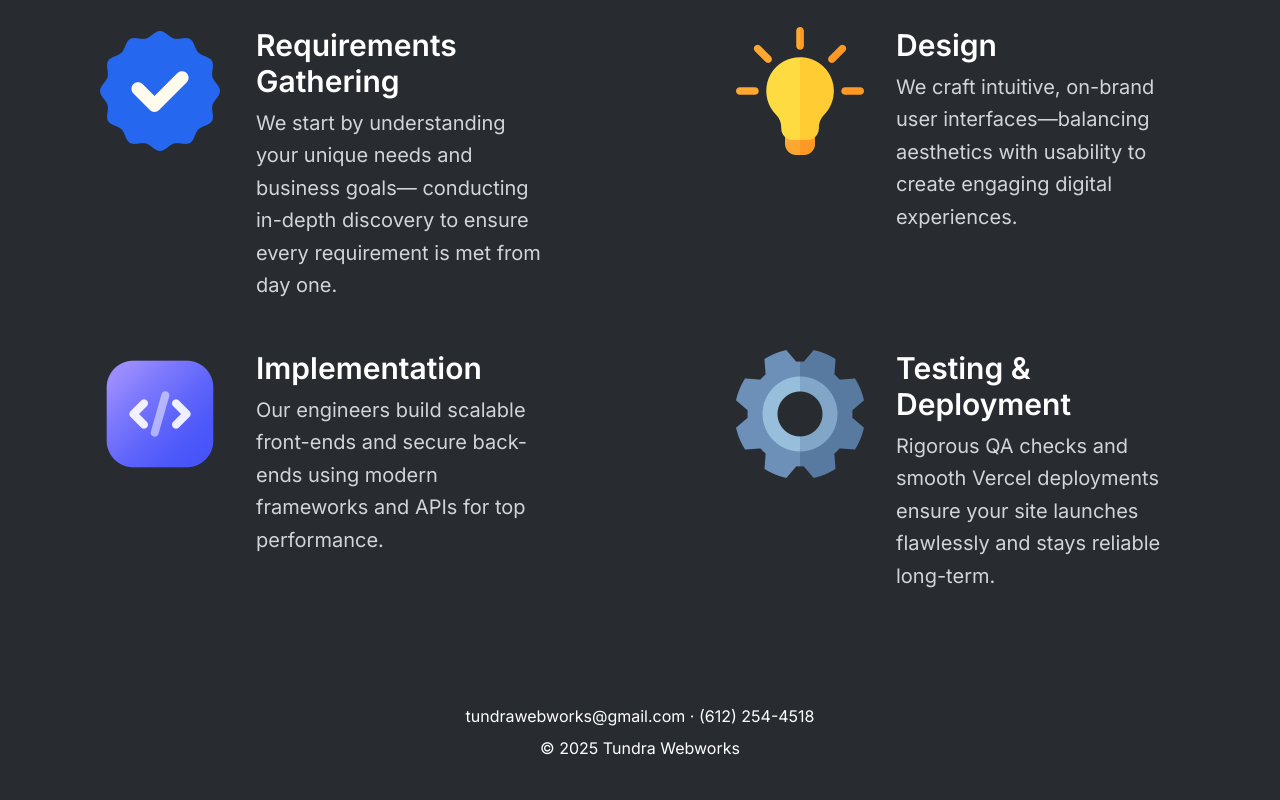
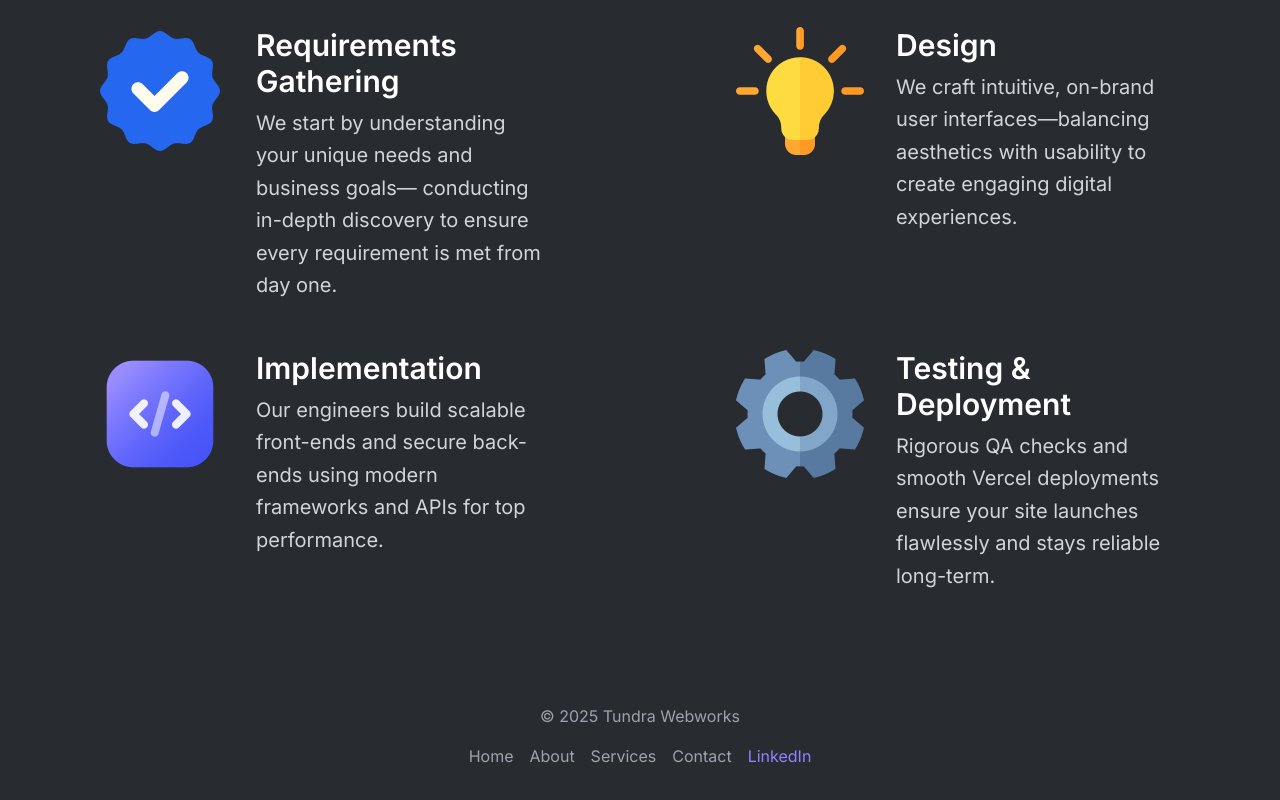
Before and after one commit to tgesar/tundra-webworks, a Next.js app: page /about in a window 1280 px wide. Shown: the part 1326-2126 px from the top of the page. Built offline with nearby package versions, Linux system fonts and the light colour scheme.

Commit message:
Component updates + Pricing changes. Also added LinkedIN footer

```diff
--- a/app/about/page.tsx
+++ b/app/about/page.tsx
@@ -33,7 +33,7 @@ export default function AboutPage() {
             <span className="text-secondary">Webworks</span>
           </h2>
           <p className="text-xl leading-relaxed">
-            I grew up fascinated by technology—building my first website back in
+            I grew up fascinated by technology—building my first website in
             college and discovering how code could bring ideas to life. After earning
             my B.A.Sc. in IT Security from the University of Minnesota, I launched
             Tundra Webworks to help businesses share their stories online.
--- a/app/services/page.tsx
+++ b/app/services/page.tsx
@@ -7,7 +7,7 @@ export default function ServicesPage() {
   const packages = [
     {
       name: 'Starter',
-      price: '$400',
+      price: '$450',
       description: [
         'Front-end only, up to 5 responsive pages',
         'Clean branding & layout',
--- a/components/Footer.tsx
+++ b/components/Footer.tsx
@@ -1,9 +1,33 @@
 // components/Footer.tsx
+import Link from 'next/link'
+
 export default function Footer() {
   return (
-    <footer className="bg-background text-center py-8">
-      <p className="mb-2">tundrawebworks@gmail.com · (612) 254-4518</p>
-      <p>© {new Date().getFullYear()} Tundra Webworks</p>
+    <footer className="bg-background text-gray-400 py-8 px-6 lg:px-24 text-center">
+      <p className="mb-4">&copy; {new Date().getFullYear()} Tundra Webworks</p>
+      <div className="space-x-4">
+        <Link href="/" className="hover:text-white transition">
+          Home
+        </Link>
+        <Link href="/about" className="hover:text-white transition">
+          About
+        </Link>
+        <Link href="/services" className="hover:text-white transition">
+          Services
+        </Link>
+        <Link href="/contact" className="hover:text-white transition">
+          Contact
+        </Link>
+        {/* LinkedIn link */}
+        <a
+          href="https://www.linkedin.com/in/tgesar/"
+          target="_blank"
+          rel="noopener noreferrer"
+          className="inline-block ml-4 text-secondary hover:text-white transition"
+        >
+          LinkedIn
+        </a>
+      </div>
     </footer>
   )
 }
```
